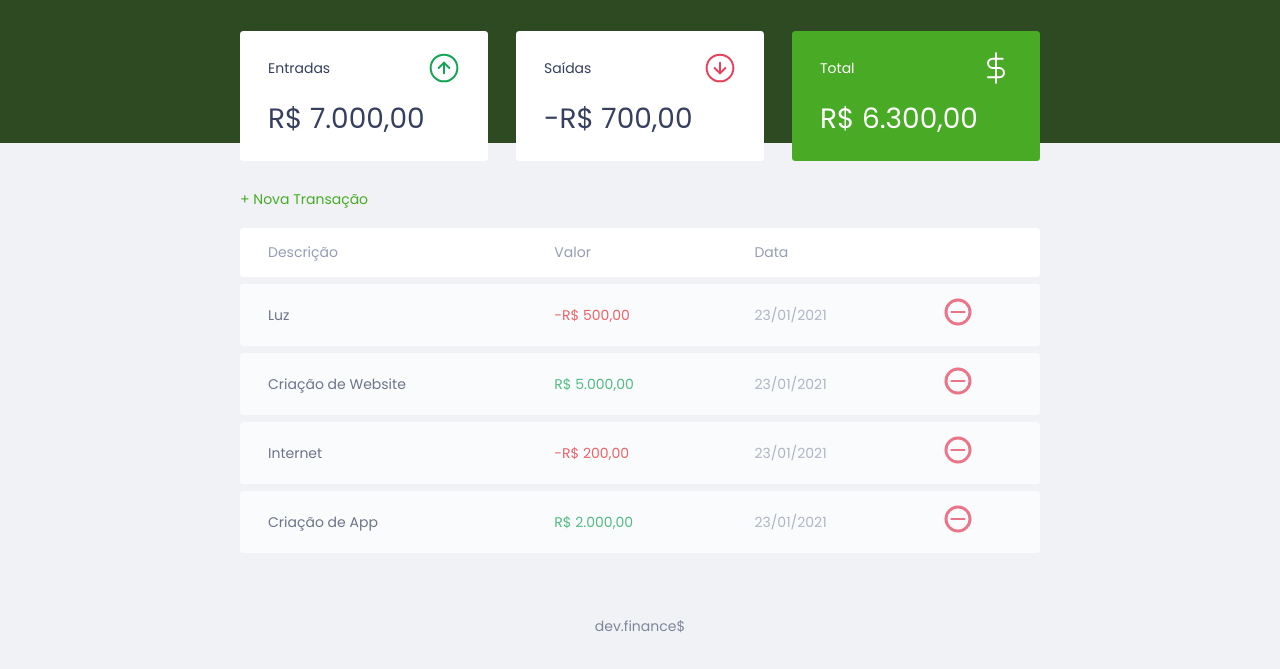
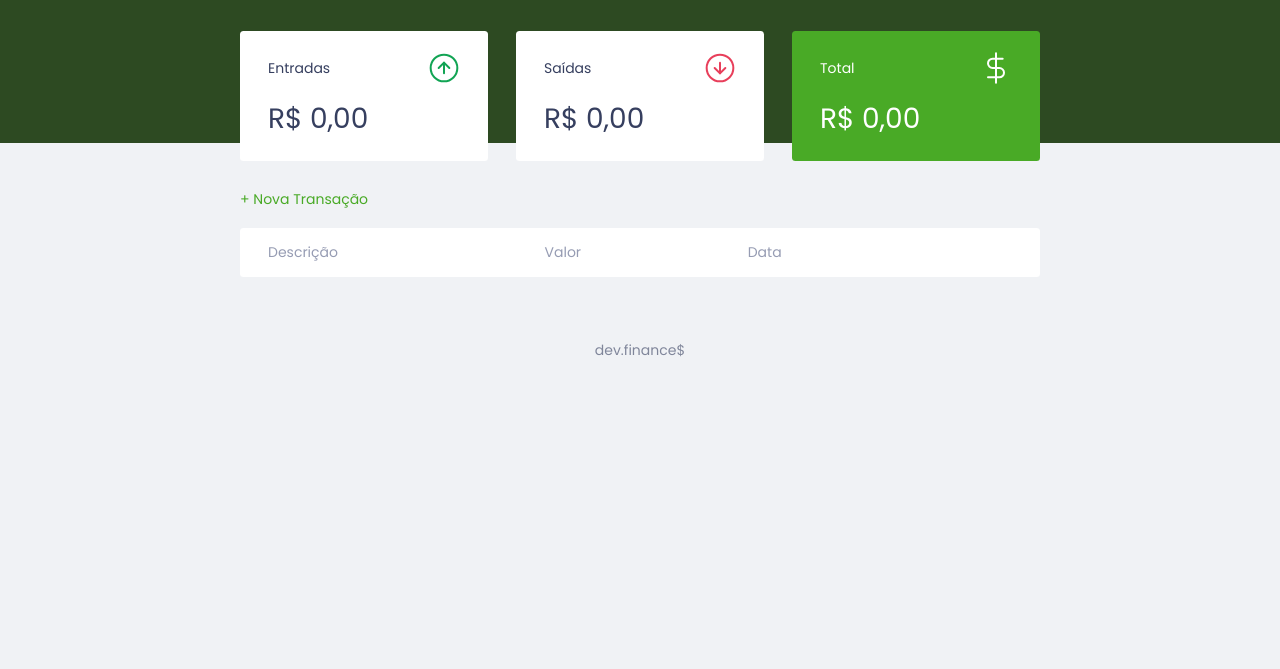
Before and after one commit to WellSantoss/dev.finances, a plain HTML site: page index.html in a window 1280 px wide. Shown: the part 55-724 px from the top of the page. Drawn offline with Linux system fonts and the light colour scheme.

Commit message:
Salvando no Local Storage

```diff
--- a/index.html
+++ b/index.html
@@ -26,7 +26,7 @@
             <span>Entradas</span>
             <img src="./assets/income.svg" alt="Imagem de Entradas" />
           </h3>
-          <p id="incomeDisplay">R$ 5.000,00</p>
+          <p id="incomeDisplay">R$ 0,00</p>
         </div>
 
         <div class="card">
@@ -34,7 +34,7 @@
             <span>Saídas</span>
             <img src="./assets/expense.svg" alt="Imagem de Saídas" />
           </h3>
-          <p id="expenseDisplay">R$ 2.000,00</p>
+          <p id="expenseDisplay">R$ 0,00</p>
         </div>
 
         <div class="card total">
@@ -42,7 +42,7 @@
             <span>Total</span>
             <img src="./assets/total.svg" alt="Imagem de Total" />
           </h3>
-          <p id="totalDisplay">R$ 3.000,00</p>
+          <p id="totalDisplay">R$ 0,00</p>
         </div>
       </section>
 
--- a/script.js
+++ b/script.js
@@ -9,29 +9,19 @@ const Modal = {
   },
 };
 
+const Storage = {
+  get() {
+    return JSON.parse(localStorage.getItem('dev.finances:transactions')) || [];
+  },
+
+  set(transaction) {
+    localStorage.setItem('dev.finances:transactions',
+    JSON.stringify(transaction));
+  }
+}
+
 const Transaction = {
-  all: [
-    {
-      description: "Luz",
-      amount: -50000,
-      date: "23/01/2021",
-    },
-    {
-      description: "Criação de Website",
-      amount: 500000,
-      date: "23/01/2021",
-    },
-    {
-      description: "Internet",
-      amount: -20000,
-      date: "23/01/2021",
-    },
-    {
-      description: "Criação de App",
-      amount: 200000,
-      date: "23/01/2021",
-    },
-  ],
+  all: Storage.get(),
 
   add(transaction) {
     Transaction.all.push(transaction);
@@ -121,9 +111,9 @@ const Utils = {
   },
 
   formatAmount(value){
-    value = Number(value.replace(/\,\./g, '')) * 100;
+    value = Number(value) * 100;
 
-    return value;
+    return Math.round(value);
   },
 
   formatCurrency(value) {
@@ -205,6 +195,7 @@ const App = {
     });
 
     HandleDOM.updateBalance();
+    Storage.set(Transaction.all);
   },
 
   reload() {
```
